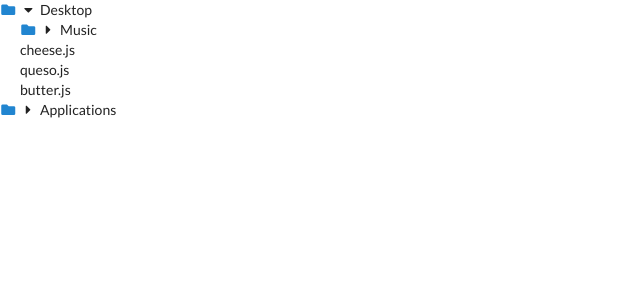
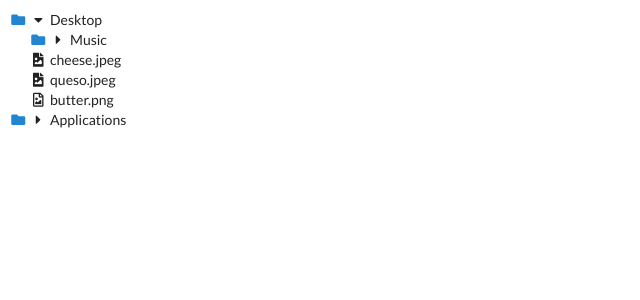
Before and after one commit to lognorman20/file-tree-gadget, a React (Create React App) app: page / in a window 1280 px wide. Both pictures are taken after a click on the element 20 px from the left and 9 px from the top of the page. Shown: the top 300 px of the page, without its empty margins (0-640 px from the left). Built offline with nearby package versions, Linux system fonts and the light colour scheme.

Commit message:
add file icons

```diff
--- a/src/App.js
+++ b/src/App.js
@@ -1,16 +1,21 @@
 import React, { useState } from 'react';
 
 function App() {
-	return <div>
+	const mainStyles = {
+		marginLeft: '10px',
+		marginTop: '10px'
+	};
+
+	return <div style={mainStyles}>
 		<Folder name="Desktop">
 			<Folder name="Music">
 				<File name="wokeuplikethis.mp3" />
 				<File name="startedfromthebottom.mp3" />
 				<File name="draco.mp3" />
 			</Folder>
-			<File name="cheese.js" />
-			<File name="queso.js" />
-			<File name="butter.js" />
+			<File name="cheese.jpeg" />
+			<File name="queso.jpeg" />
+			<File name="butter.png" />
 		</Folder>
 		<Folder name="Applications"/>
 	</div>
@@ -39,7 +44,19 @@ const Folder = (props) => {
 }
 
 const File = (props) => {
-	return <div>{props.name}</div>
+	const {name} = props;
+	const fileExtension = name.split('.')[1];
+
+	const fileIcons = {
+		mp3 : 'headphones',
+		jpeg : 'file image',
+		png: 'file image outline'
+	};
+
+	return <div>
+		<i className={`${fileIcons[fileExtension]} icon`}></i>
+		{name}
+	</div>
 }
 
 export default App;
```
